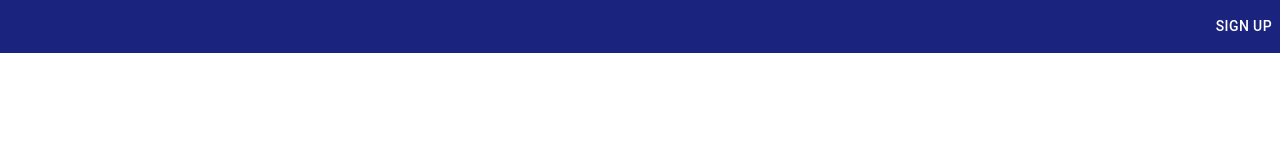
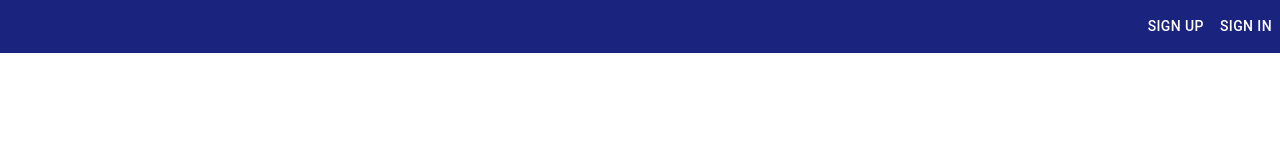
Before and after one commit to Siil777/SecureSignUp, a React (Create React App) app in the folder frontend/auth/: page /form in a window 1280 px wide. Shown: the top 160 px of the page. Built offline with nearby package versions, Linux system fonts and the light colour scheme.

Commit message:
feat: workin on signin

```diff
--- a/frontend/auth/src/components/headers.js
+++ b/frontend/auth/src/components/headers.js
@@ -1,12 +1,17 @@
 import Signup from './signup.js';
 import SignUpForm from './entries.js';
 import { Route, Routes } from 'react-router-dom';
-const Head = ({ signup }) => {
+import Signin from './signin.js';
+const Head = ({ signup, signin }) => {
     return (
         <div className='content'>
-            <nav className="navbar" style={{backgroundColor: "#1a237e"}}>
-                <div></div>
+            <nav className="navbar d-flex justify-content-end" style={{backgroundColor: "#1a237e"}}>
+                <div>
                 <Signup signup={signup} />
+                </div>
+                <div>
+                <Signin signin={signin} />
+                </div>
             </nav>
             <div className='d-flex justify-content-center'>
                 <Routes>
--- a/frontend/auth/src/components/logins.js
+++ b/frontend/auth/src/components/signin.js
@@ -10,7 +10,7 @@ const SignIn = () => {
     }
 
     return(
-        <Button onClick={handleRoute} color="white">
+        <Button onClick={handleRoute} sx={{color: 'white'}}>
             Sign in
         </Button>
     )
--- a/frontend/auth/src/components/signupforms.js
+++ b/frontend/auth/src/components/signupforms.js
@@ -7,7 +7,7 @@ const SignUpForm = ({ onRegister }) => {
     const [password, setPassword] = useState('');
     const [email, setEmail] = useState('');
     const [username, setUsername] = useState('');
-    const [showAlert, setShowAlert] = useState(true);
+    const [showAlert, setShowAlert] = useState(false);
 
     const handleSubmit = (e) => {
         e.preventDefault();
@@ -18,7 +18,6 @@ const SignUpForm = ({ onRegister }) => {
         setShowAlert(false);
     }, 3000);
 /*     const handleAlert = () => {
-
     } */
     return (
         <div className="col-4 centered">
```
Also changed, not shown: 1 other file (tests, documents, lock files or other folders).
